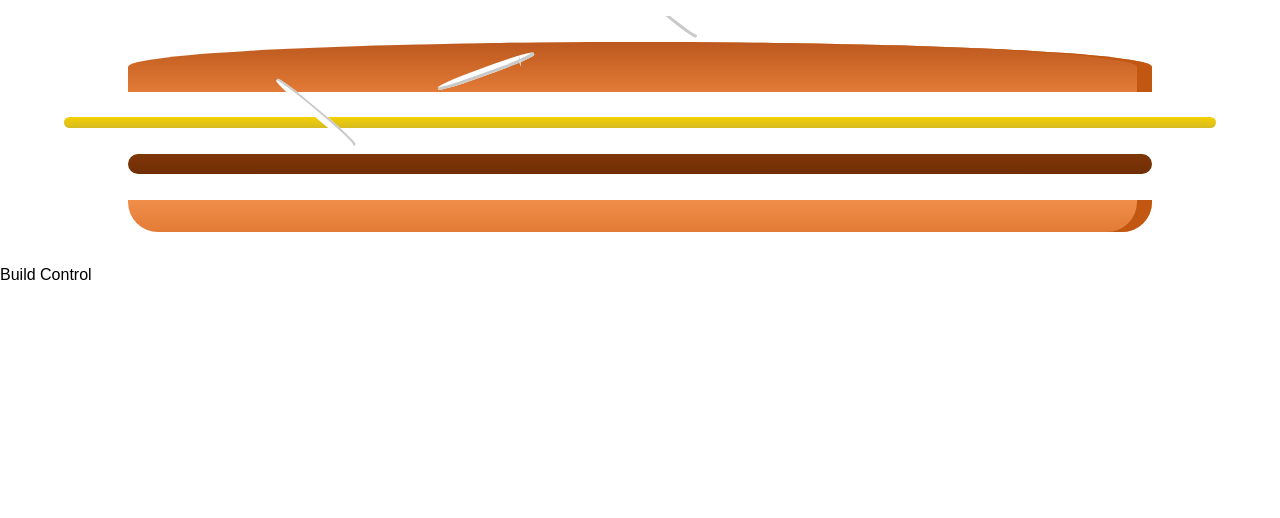
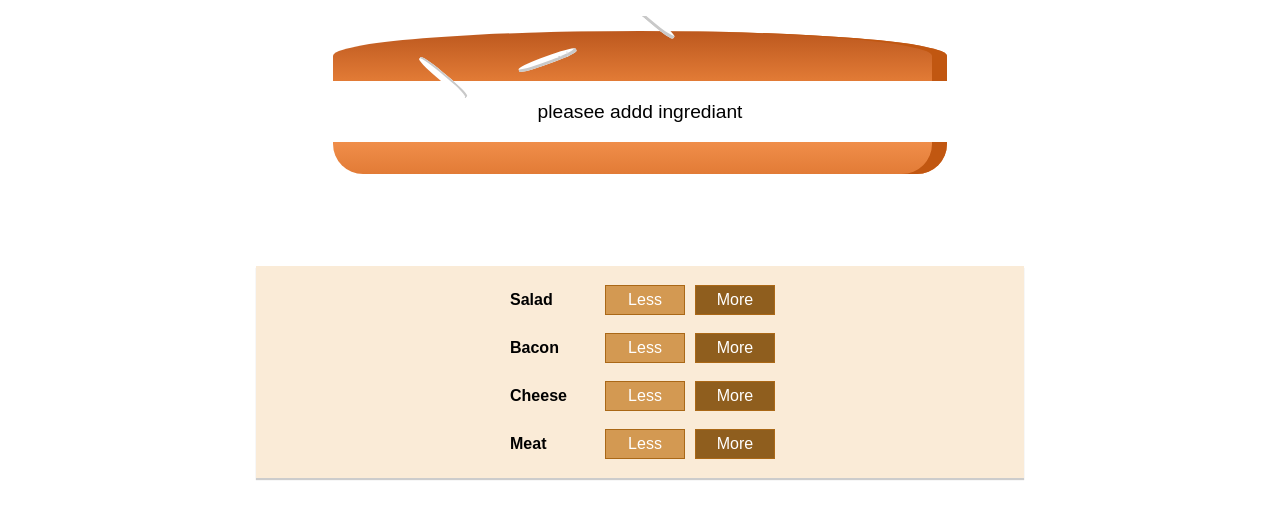
Before and after one commit to loayelzobeidy/BurgerBuilderReact, a React app: page / in a window 1280 px wide. Shown: the top 518 px of the page. Built offline with nearby package versions, Linux system fonts and the light colour scheme.

Commit message:
addding ingrediantscomponent added

```diff
--- /dev/null
+++ b/src/components/Burger/BuildControls/BuildControl/BuildControl.css
@@ -0,0 +1,57 @@
+.BuildControl {
+    display: flex;
+    justify-content: space-between;
+    align-items: center;
+    margin: 5px 0;
+}
+
+.BuildControl button {
+    display: block;
+    font: inherit;
+    padding: 5px;
+    margin: 0 5px;
+    width: 80px;
+    border: 1px solid #AA6817;
+    cursor: pointer;
+    outline: none;
+}
+
+
+.BuildControl button:disabled {
+    background-color: #AC9980;
+    border: 1px solid #7E7365;
+    color: #ccc;
+    cursor: default;
+}
+
+.BuildControl button:hover:disabled {
+    background-color: #AC9980;
+    color: #ccc;
+    cursor: not-allowed;
+}
+
+.Label {
+    padding: 10px;
+    font-weight: bold;
+    width: 80px;
+}
+
+.BuildControl .Less {
+    background-color: #D39952;
+    color: white;
+}
+
+.BuildControl .More {
+    background-color: #8F5E1E;
+    color: white;
+}
+
+.BuildControl .Less:hover, .BuildControl .Less:active {
+    background-color: #DAA972;
+    color: white;
+}
+
+.BuildControl .More:hover,.BuildControl .More:active {
+    background-color: #99703F;
+    color: white;
+}
--- /dev/null
+++ b/src/components/Burger/BuildControls/BuildControl/BuildControl.js
@@ -0,0 +1,13 @@
+import React from 'react';
+import classes from './BuildControl.css'
+const buildControl = (props)=>(
+<div className={classes.BuildControl}>
+    <div className={classes.Label}>
+        {props.label}
+    </div>
+    <button className={classes.Less} onClick={props.removed}>Less</button>
+    <button className={classes.More} onClick={props.added}>More</button>
+
+    </div>
+);
+export default buildControl
--- /dev/null
+++ b/src/components/Burger/BuildControls/BuildControls.css
@@ -0,0 +1,10 @@
+.BuildControls{
+width: 60%;
+background-color: antiquewhite;
+display: flex;
+flex-flow: column;
+align-items: center;
+box-shadow: 0 2px 1px #ccc;
+margin:auto;
+padding: 10px 0;
+}
--- /dev/null
+++ b/src/components/Burger/BuildControls/BuildControls.js
@@ -0,0 +1,25 @@
+import React from 'react';
+import classes from './BuildControls.css';
+import BuildControl from './BuildControl/BuildControl'
+const controls = [
+    {label:'Salad',type:'salad'},
+    {label:'Bacon',type:'bacon'},
+    {label:'Cheese',type:'cheese'},
+    {label:'Meat',type:'meat'},
+
+
+]
+const buildControls = (props)=>(
+<div className={classes.BuildControls}>
+    {
+        controls.map((ctrl)=>{
+           return  <BuildControl key={ctrl.label} label = {ctrl.label} added={()=>{props.ingrediantAdded(ctrl.type)}}
+            removed ={()=>{ props.removeingrediantRemoved(ctrl.type)}}
+
+        />
+        }
+    )
+    }
+</div>
+);
+export default buildControls
--- a/src/components/Burger/Burger.css
+++ b/src/components/Burger/Burger.css
@@ -1,5 +1,5 @@
 .Burger{
-width:100%;
+width:60%;
 margin:auto;
 height:250px;
 overflow: scroll;
@@ -8,7 +8,7 @@
 }
 @media(min-width:500px)and(min-height:401px){
 .Burger{
-    width:450px;
-    height:600px;
+    width:250px;
+    height:400px;
 }
 }
--- a/src/components/Burger/Burger.js
+++ b/src/components/Burger/Burger.js
@@ -2,11 +2,21 @@
 import classes from './Burger.css'
 import BurgerIngredient from './BurgerIngredient/BurgerIngredient';
 const burger = (props)=>{
+    let transforIngrediants = Object.keys(props.ingrediants).map(igkey=>{
+     return [...Array(props.ingrediants[igkey])].map((_,i)=>{
+   return  <BurgerIngredient type = {igkey}/>
+
+     });
+    }).reduce((arr,el)=>{
+        console.log(arr)
+       return  arr.concat(el);
+    },[]);
+    if(transforIngrediants.length===0)
+    transforIngrediants = <p>pleasee addd ingrediant</p>
 return(
     <div className={classes.Burger}>
     <BurgerIngredient type = "bread-top"/>
-    <BurgerIngredient type = "cheese"/>
-    <BurgerIngredient type = "meat"/>
+{transforIngrediants}
     <BurgerIngredient type = "bread-bottom"/>
 
     </div>
--- a/src/containers/BurgerBuilder/BurgerBuilder.js
+++ b/src/containers/BurgerBuilder/BurgerBuilder.js
@@ -1,14 +1,55 @@
 import React, {Component}from 'react';
 import Aux from '../../hoc/Aux' ;
 import Burger from '../../components/Burger/Burger'
+import BuildControls from '../../components/Burger/BuildControls/BuildControls'
+const INGREDIANT_PRICES = {
+ salad :4,
+}
 class BurgerBuilder extends Component
 {
+    state={
+   ingrediant:{
+       salad:0,
+       bacon:0,
+       meat:0,
+       cheese:0
+   },
+   totalPrice : 4
+    }
+    addIngrediantHandler = (type)=>{
+        const oldCount = this.state.ingrediant[type];
+        const newCount = this.state.ingrediant[type]+1;
+        const updatedIngrediant={
+            ...this.state.ingrediant
+        };
+        updatedIngrediant[type] = newCount;
+
+        const priceAddition = INGREDIANT_PRICES[type];
+        const oldPrice = this.state.totalPrice;
+        const newPrice = oldPrice+priceAddition;
+        this.setState({ingrediant:updatedIngrediant,totalPrice:newPrice})
+    }
+    removeIngrediantHandler = (type)=>{
+        const oldCount = this.state.ingrediant[type];
+        if(oldCount==0)
+        return
+        const newCount = this.state.ingrediant[type]-1;
+        const updatedIngrediant={
+            ...this.state.ingrediant
+        };
+        updatedIngrediant[type] = newCount;
+
+        const priceAddition = INGREDIANT_PRICES[type];
+        const oldPrice = this.state.totalPrice;
+        const newPrice = oldPrice-priceAddition;
+        this.setState({ingrediant:updatedIngrediant,totalPrice:newPrice})
+    }
     render(){
     return (
         <Aux>
-            <Burger/>
-            <div>Build Control </div>
+            <Burger ingrediants = {this.state.ingrediant}/>
 
+            <BuildControls  ingrediantAdded = {this.addIngrediantHandler} removeingrediantRemoved={this.removeIngrediantHandler}/>
         </Aux>
     );
     }
```
